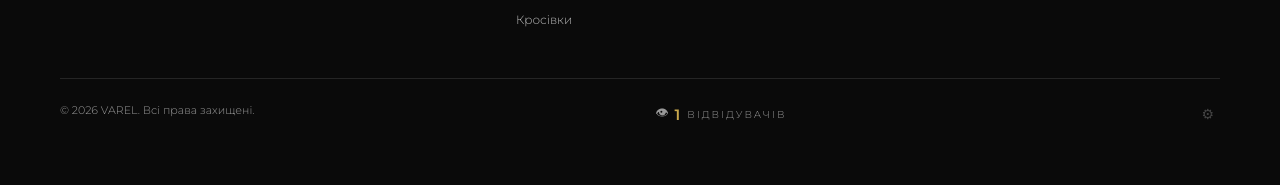
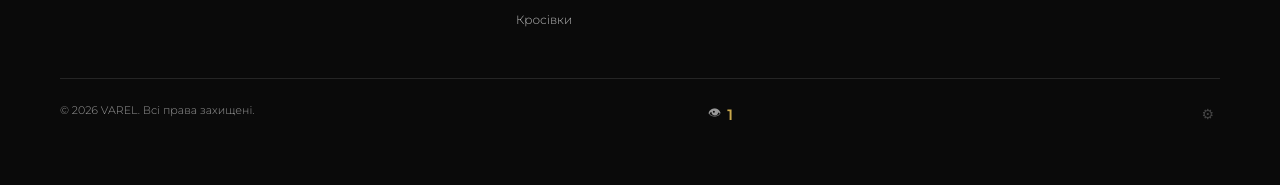
Before and after one commit to arikc79/varel-style, a Django app: page /about/ in a window 1280 px wide. Shown: the part 1001-1186 px from the top of the page. Run offline with Django 4.2, Linux system fonts and the light colour scheme; data comes from the database, SQL or seed files in the repository; parts of the project's set-up code (start-up, migrations or seed data) failed here and were passed over.

Commit message:
fix: remove visitor label, keep icon + number only

```diff
--- a/backend/templates/base.html
+++ b/backend/templates/base.html
@@ -76,7 +76,6 @@
     <div class="visitor-counter">
       <span class="visitor-icon">👁</span>
       <span class="visitor-num">{{ visitor_count }}</span>
-      <span class="visitor-label">відвідувачів</span>
     </div>
     <button class="admin-trigger" onclick="openAdminPanel()" title="Адміністрування">⚙</button>
   </div>
```
